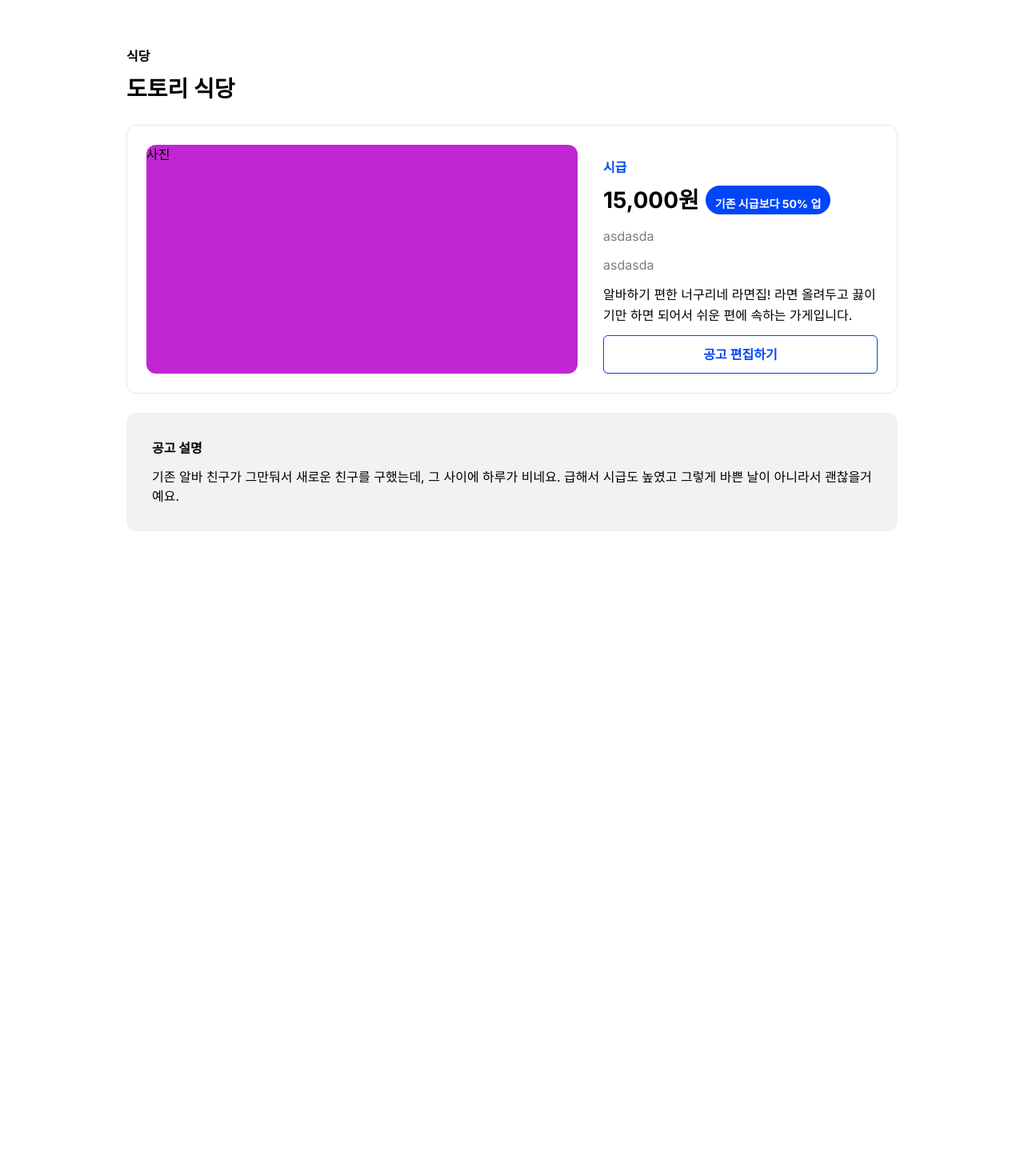
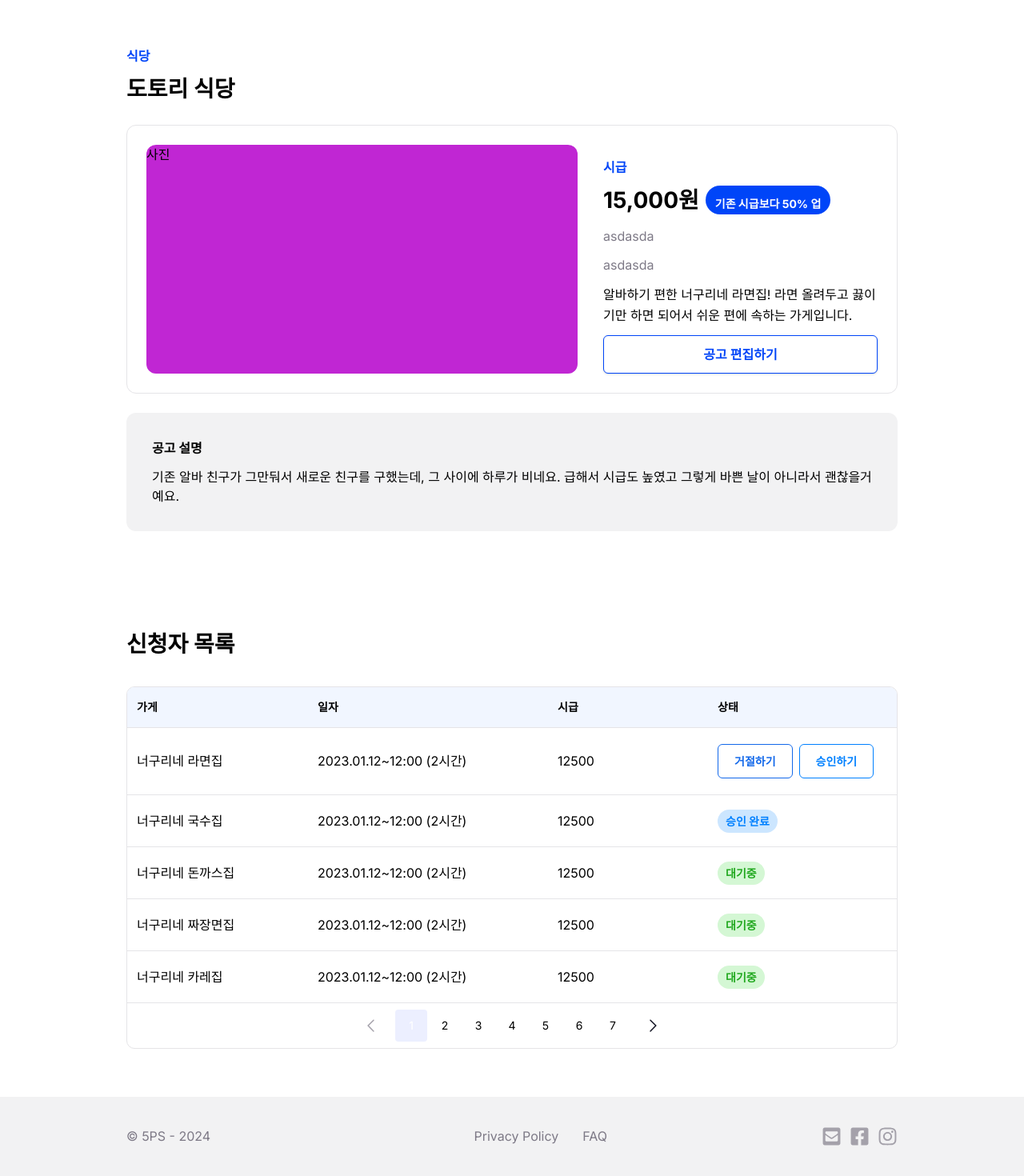
Before and after one commit to 5-PS/DANCHOO, a Next.js app: page /my-store/my-recruits/1 in a window 1280 px wide. Shown: the part 72-1542 px from the top of the page at 80% size. Before the commit the page ends 800 px from the top, so only its background shows below. Built offline with nearby package versions, Linux system fonts and the light colour scheme.

Commit message:
feat: table 컴포넌트 결합

```diff
--- a/app/(service)/my-store/my-recruits/[recruitId]/page.tsx
+++ b/app/(service)/my-store/my-recruits/[recruitId]/page.tsx
@@ -1,18 +1,26 @@
+import Footer from '@/components/footer/footer';
+import Table from '@/components/table/table';
+
 import RecuitsCard from './_components/recruitsCard';
 
-function MyRecruitDetailPage() {
+function MyRecruitDetailPage({ searchParams }) {
   return (
     <>
       <div className="w-full h-[70px] bg-black text-white">헤더부분</div>
       <main>
-        <section className="py-[60px] max-w-[964px] m-auto ">
+        <section className="py-[60px] max-w-[964px] m-auto">
           <div className="mb-6 ">
-            <span className="inline-block mb-2 font-bold">식당</span>
+            <span className="inline-block mb-2 font-bold text-primary">식당</span>
             <h1 className="text-[28px] font-bold">도토리 식당</h1>
           </div>
           <RecuitsCard />
         </section>
+        <section className="py-[60px] max-w-[964px] m-auto">
+          <h1 className="text-[28px] font-bold mb-8">신청자 목록</h1>
+          <Table query={searchParams} />
+        </section>
       </main>
+      <Footer />
     </>
   );
 }
```
